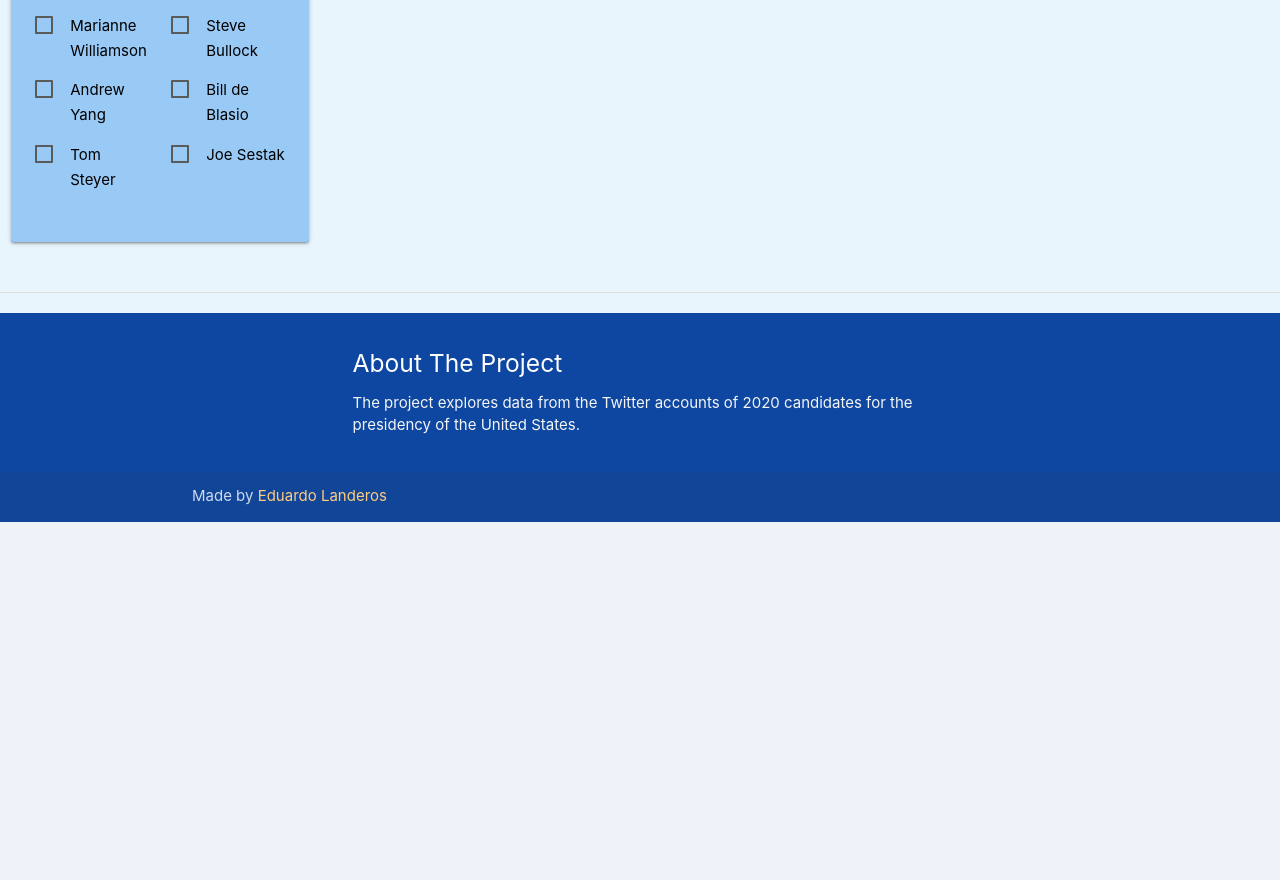
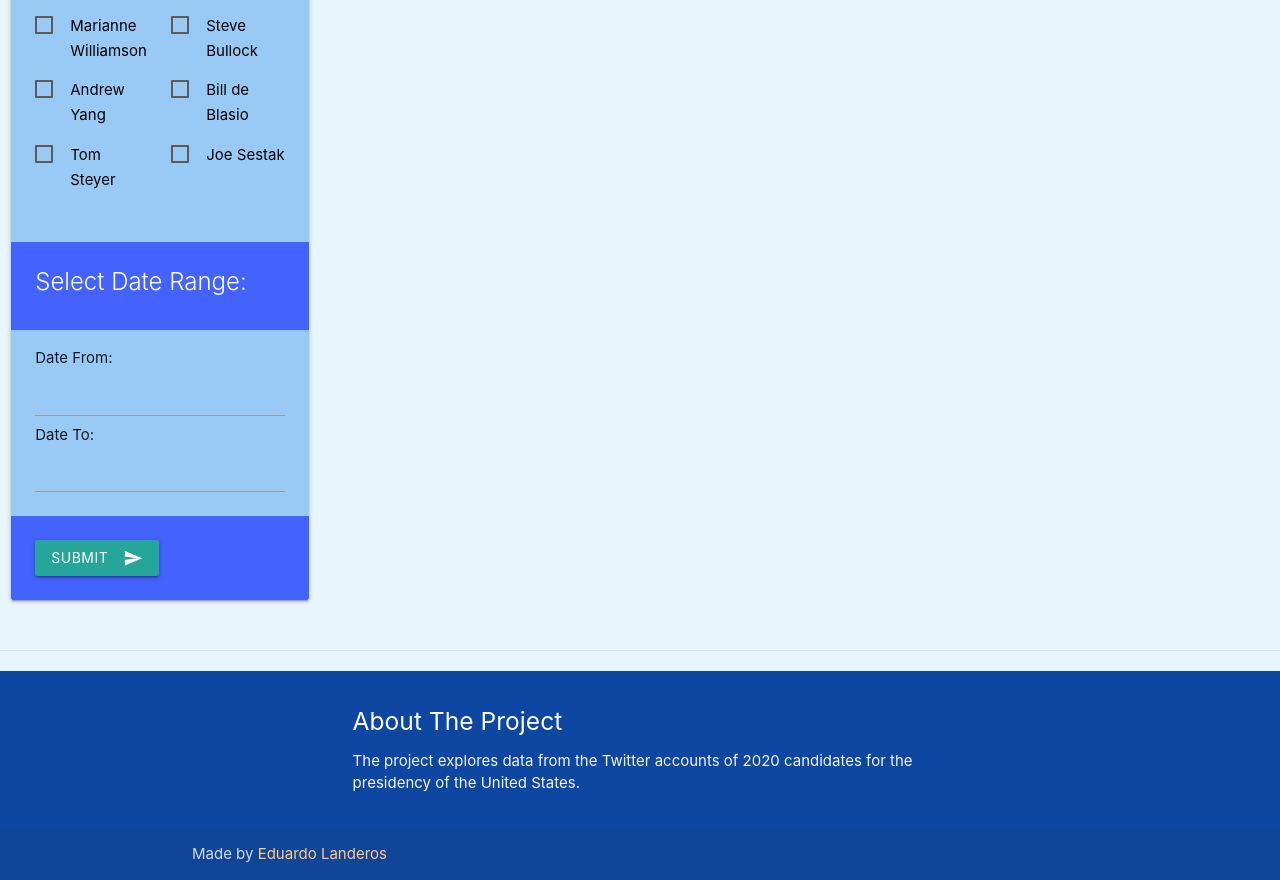
Before and after one commit to elanderos318/Tweetocracy, a Flask app: page / in a window 1280 px wide; the page is wider, and only the part inside the window is pictured. Shown: the part 1785-2665 px from the top of that part. Before the commit the page ends 2307 px from the top of that part, so only its background shows below. Run offline with Flask 2, Linux system fonts and the light colour scheme; data that the repository does not hold is empty; parts of the project's set-up code (start-up, migrations or seed data) failed here and were passed over; some libraries are stand-ins or nearby versions.

Commit message:
fleshed out 'action-panel'

```diff
--- a/static/js/app2.js
+++ b/static/js/app2.js
@@ -18,8 +18,14 @@ bidenBox = d3.select("#joe-biden-checkbox");
 bidenBox.on("click", function() {
     if (bidenBox.property("checked")) {
         console.log("biden is checked");
+
+        dateValue = datePicker.property("value");
+        console.log(dateValue)
     }
 })
+
+datePicker = d3.select(".datepicker");
+
 
 // Set SVG Chart Formatting
 var svgHeight = 700;
--- a/static/js/init.js
+++ b/static/js/init.js
@@ -11,3 +11,9 @@
 $(document).ready(function(){
   $('.slider').slider();
 });
+
+// Init for Date Picker
+
+$(document).ready(function(){
+  $('.datepicker').datepicker();
+});
--- a/templates/index.html
+++ b/templates/index.html
@@ -81,7 +81,7 @@
 
   <div class = "divider"></div>
 
-    <div class = "row section">
+    <div class = "row section valign-wrapper">
       <div class = "col m3">
 
         <div class = "card action-panel">
@@ -307,21 +307,36 @@
 
             </form>
 
+
+          </div> <!--card-action action-sub-panel-->
+
+          <div class = "card-content white-text">
+            <span class = "card-title">Select Date Range:</span>
           </div>
 
-        </div>
-<!--
-        <form>
-            <p>
-              <label for = "joe-biden-checkbox">
-                <input id = "joe-biden-checkbox" type= 'checkbox'>
-                <span>Joe Biden</span>
-              </label>
-            </p>
-        </form> -->
+          <div class = "card-action action-sub-panel">
+              <span>Date From:</span>
+              <input type="text" id = "retweet-date-from" class="datepicker">
+              <span>Date To:</span>
+              <input type="text" id = "retweet-date-to" class="datepicker">
+          </div>
 
+          <div class = "card-content">
+              <button class="btn waves-effect waves-light" type="submit" name="action">Submit
+                  <i class="material-icons right">send</i>
+              </button>
+          </div>
+
+
+        </div> <!--card action-panel-->
+
+      </div> <!--col m3-->
+
+      <!--div column for graph-->
+      <div class = "col m9">
+        <div class = "at-a-glance-retweets"></div>
       </div>
-      <div class = "at-a-glance-retweets col m9"></div>
+
     </div>
 
 
```
